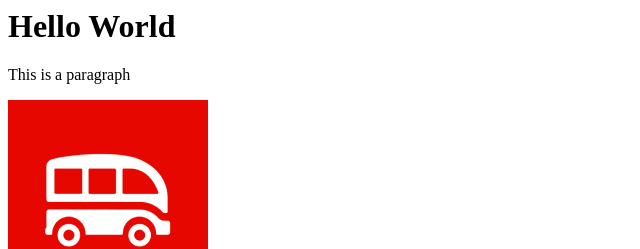
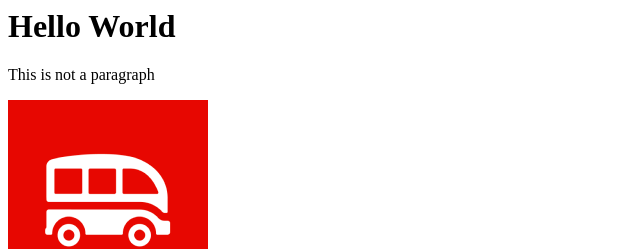
Before and after one commit to bensouc/tructest, a plain HTML site: page index.html in a window 1280 px wide. Shown: the top 249 px of the page, 0-640 px from the left. Drawn offline with Linux system fonts and the light colour scheme.

Commit message:
un foufou

```diff
--- a/index.html
+++ b/index.html
@@ -2,7 +2,7 @@
   <head></head>
   <body>
     <h1> Hello World </h1>
-    <p> This is a paragraph </p>
+    <p> This is not a paragraph </p>
     <img src="logo.png" alt="">
   </body>
 </Html>
```
